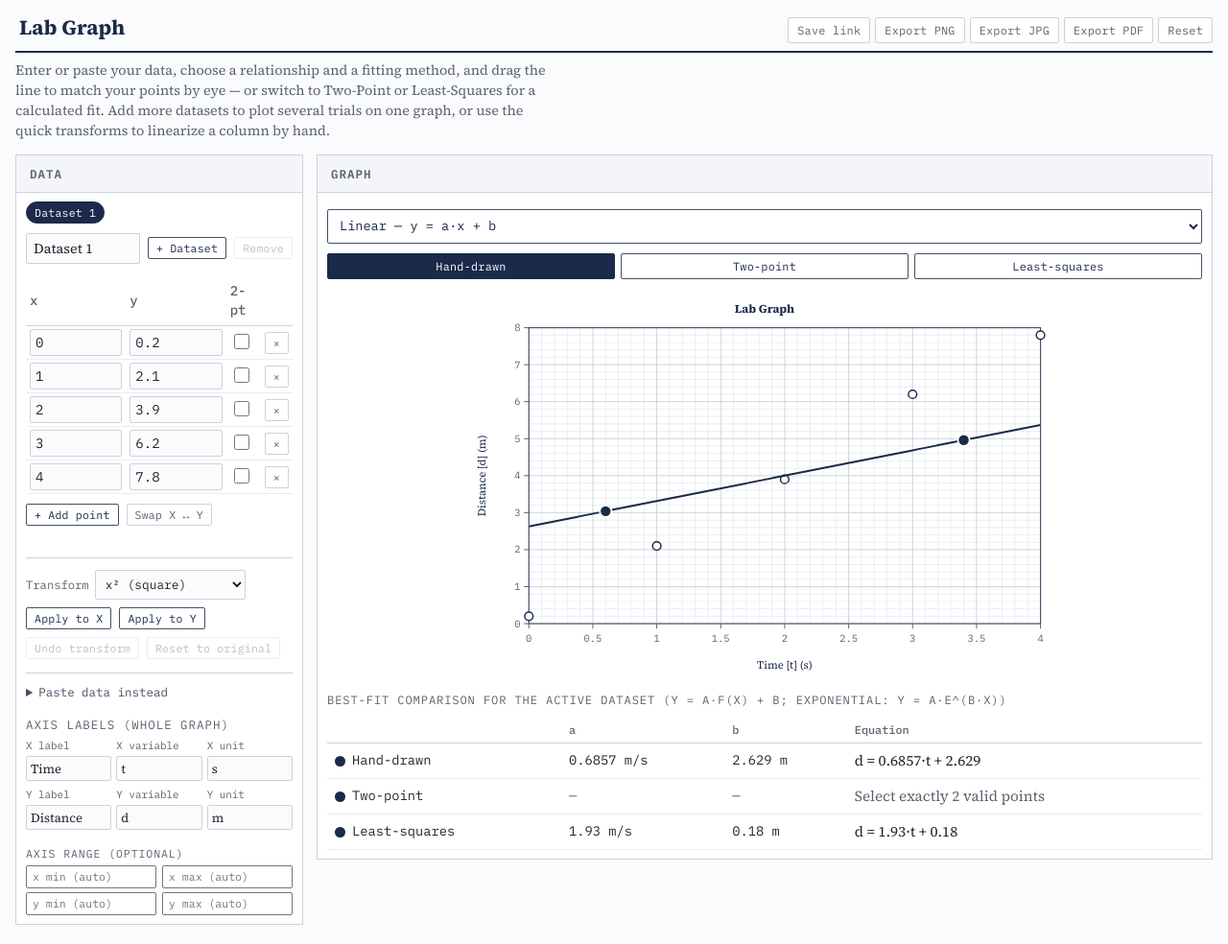
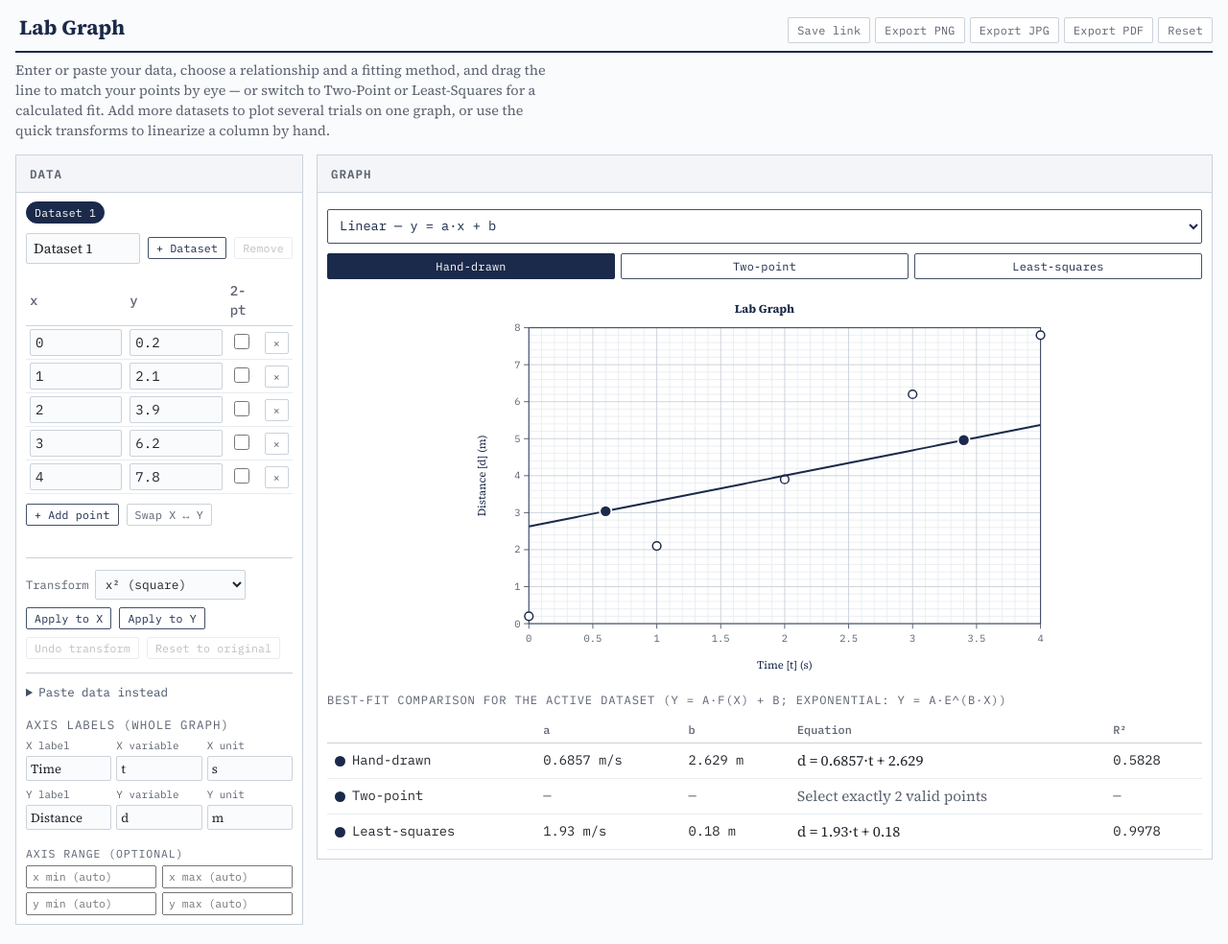
Before and after one commit to tpol-cherokee/physics-tools, a plain HTML site: page chromebook.html in a window 1280 px wide. Shown: the whole page at 96% size. Drawn offline with Linux system fonts and the light colour scheme.

Commit message:
Update chromebook.html
Added An R² (R-squared) value—known as the coefficient of determination

```diff
--- a/chromebook.html
+++ b/chromebook.html
@@ -262,6 +262,7 @@
   }
   table.compare td{padding:7px 8px; border-bottom:1px solid var(--grid-minor); font-family:"IBM Plex Mono",monospace;}
   table.compare td.eq{font-family:"Source Serif 4",serif; font-size:0.95rem;}
+  table.compare td.r2{white-space:nowrap;}
   .swatch{display:inline-block; width:11px; height:11px; border-radius:50%; margin-right:7px; vertical-align:middle;}
   .muted{color:var(--text-muted);}
 
@@ -421,7 +422,7 @@
       <table class="compare" id="compareTable">
         <caption>Best-fit comparison for the active dataset (y = a·f(x) + b; exponential: y = a·e^(b·x))</caption>
         <thead>
-          <tr><th></th><th>a</th><th>b</th><th>Equation</th></tr>
+          <tr><th></th><th>a</th><th>b</th><th>Equation</th><th title="Coefficient of determination: 1 = perfect fit, 0 = no better than the mean of y, negative = worse than the mean">R²</th></tr>
         </thead>
         <tbody></tbody>
       </table>
@@ -808,6 +809,34 @@
     return nat;
   }
 
+  // Coefficient of determination for a fit, measured on ALL valid points of the dataset
+  // in the same (linearized) space the fit is computed in: R² = 1 − SS_res / SS_tot.
+  // For every relationship except exponential this equals R² in the original y units;
+  // for exponential it is R² of ln(y) vs x (same convention as spreadsheet trendlines).
+  function rSquaredFor(ds, rel, raw){
+    if(!raw || raw.vertical || raw.slope === null || !isFinite(raw.slope) || !isFinite(raw.intercept)) return null;
+    var pts = ds.points.filter(function(p){
+      return isNum(p) && relXOk(rel, p.x) && relYOk(rel, p.y);
+    }).map(function(p){ return {X: rel.xT(p.x), Y: rel.yT(p.y)}; })
+      .filter(function(q){ return isFinite(q.X) && isFinite(q.Y); });
+    if(pts.length < 2) return null;
+    var mean = pts.reduce(function(s,q){ return s + q.Y; }, 0) / pts.length;
+    var ssTot = 0, ssRes = 0;
+    pts.forEach(function(q){
+      var r = q.Y - (raw.slope * q.X + raw.intercept);
+      ssRes += r * r;
+      ssTot += (q.Y - mean) * (q.Y - mean);
+    });
+    if(!(ssTot > 0)) return null;
+    return 1 - ssRes / ssTot;
+  }
+  function fmtR2(v){
+    if(v === null || !isFinite(v)) return null;
+    var t = v.toFixed(4);
+    if(t === "-0.0000") t = "0.0000";
+    return t.charAt(0) === "-" ? "\u2212" + t.slice(1) : t;
+  }
+
   function sampleCurvePath(rel, a, b){
     var N = 140;
     var segments = [];
@@ -1010,6 +1039,9 @@
       var bTd = document.createElement("td");
       var eqTd = document.createElement("td");
       eqTd.className = "eq";
+      var r2Td = document.createElement("td");
+      r2Td.className = "r2";
+      var r2Text = null;
 
       if(r.raw && r.raw.vertical){
         aTd.textContent = "undefined";
@@ -1021,13 +1053,16 @@
           aTd.textContent = fmt(nat.a) + unitForA(rel);
           bTd.textContent = fmt(nat.b) + unitForB(rel);
           eqTd.textContent = rel.eq(nat.a, nat.b, xVariableIn.value.trim() || "x", yVariableIn.value.trim() || "y");
+          r2Text = fmtR2(rSquaredFor(ds, rel, r.raw));
         } else {
           aTd.innerHTML = '<span class="muted">\u2014</span>';
           bTd.innerHTML = '<span class="muted">\u2014</span>';
           eqTd.innerHTML = '<span class="muted">' + (r.note || "\u2014") + '</span>';
         }
       }
-      tr.appendChild(aTd); tr.appendChild(bTd); tr.appendChild(eqTd);
+      if(r2Text !== null){ r2Td.textContent = r2Text; }
+      else { r2Td.innerHTML = '<span class="muted">\u2014</span>'; }
+      tr.appendChild(aTd); tr.appendChild(bTd); tr.appendChild(eqTd); tr.appendChild(r2Td);
       compareBody.appendChild(tr);
     });
   }
@@ -1402,6 +1437,8 @@
       rows.forEach(function(row, i){
         var cells = row.querySelectorAll("td");
         var equation = cells.length > 3 ? cells[3].textContent.trim() : "";
+        var r2 = cells.length > 4 ? cells[4].textContent.trim() : "";
+        if(r2 && r2 !== "\u2014") equation += "   (R\u00B2 = " + r2 + ")";
         ctx.fillText((cells[0] ? cells[0].textContent.trim() : "Fit") + ": " + equation, 55, 1005 + i*32, 1280);
       });
       var mime = format === "jpg" ? "image/jpeg" : "image/png";
```
